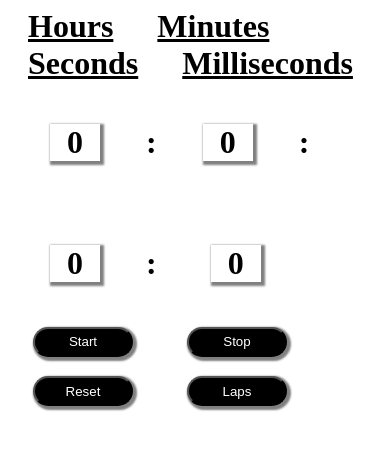
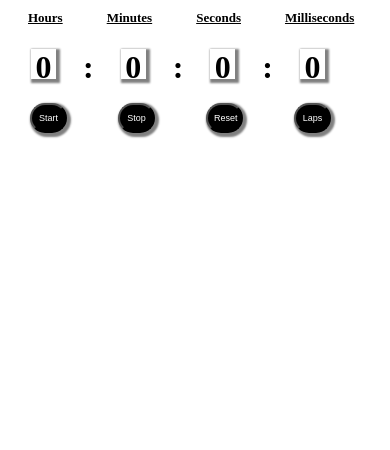
Before and after one commit to saadshahid1423/Stopwatch, a plain HTML site: page index.html in a window 390 px wide. Drawn offline with Linux system fonts and the light colour scheme.

Commit message:
Stopwatch application is ready

```diff
--- a/style.css
+++ b/style.css
@@ -46,3 +46,61 @@
 .name{
     border-color: black;
 }
+@media screen and (max-width: 670px){
+    .text{
+        font-size: large;
+    }
+}
+@media screen and (max-width: 670px){
+    .but{
+        width: 55px;
+    }
+}
+@media screen and (max-width: 670px){
+    .num,.numone{
+        width: 25px;
+        height: 30px;
+        text-align: center;
+        margin: 33px;
+    }
+}
+@media screen and (max-width: 455px){
+    .text{
+        font-size: small;
+    }
+}
+@media screen and (max-width: 455px){
+    .but{
+        width: 37px;
+        font-size: xx-small;
+        margin-left: 22px;
+    }
+}
+@media screen and (max-width: 455px){
+    .num,.numone{
+        width: 25px;
+        height: 30px;
+        text-align: center;
+        margin: 23px;
+    }
+}
+@media screen and (max-width: 384px){
+    .text{
+        margin-left: 14px;
+    }
+}
+@media screen and (max-width: 384px){
+    .but{
+        width: 37px;
+        font-size: xx-small;
+        margin-left: 20px;
+    }
+}
+@media screen and (max-width: 384px){
+    .num,.numone{
+        width: 25px;
+        height: 30px;
+        text-align: center;
+        margin: 20px;
+    }
+}
```
